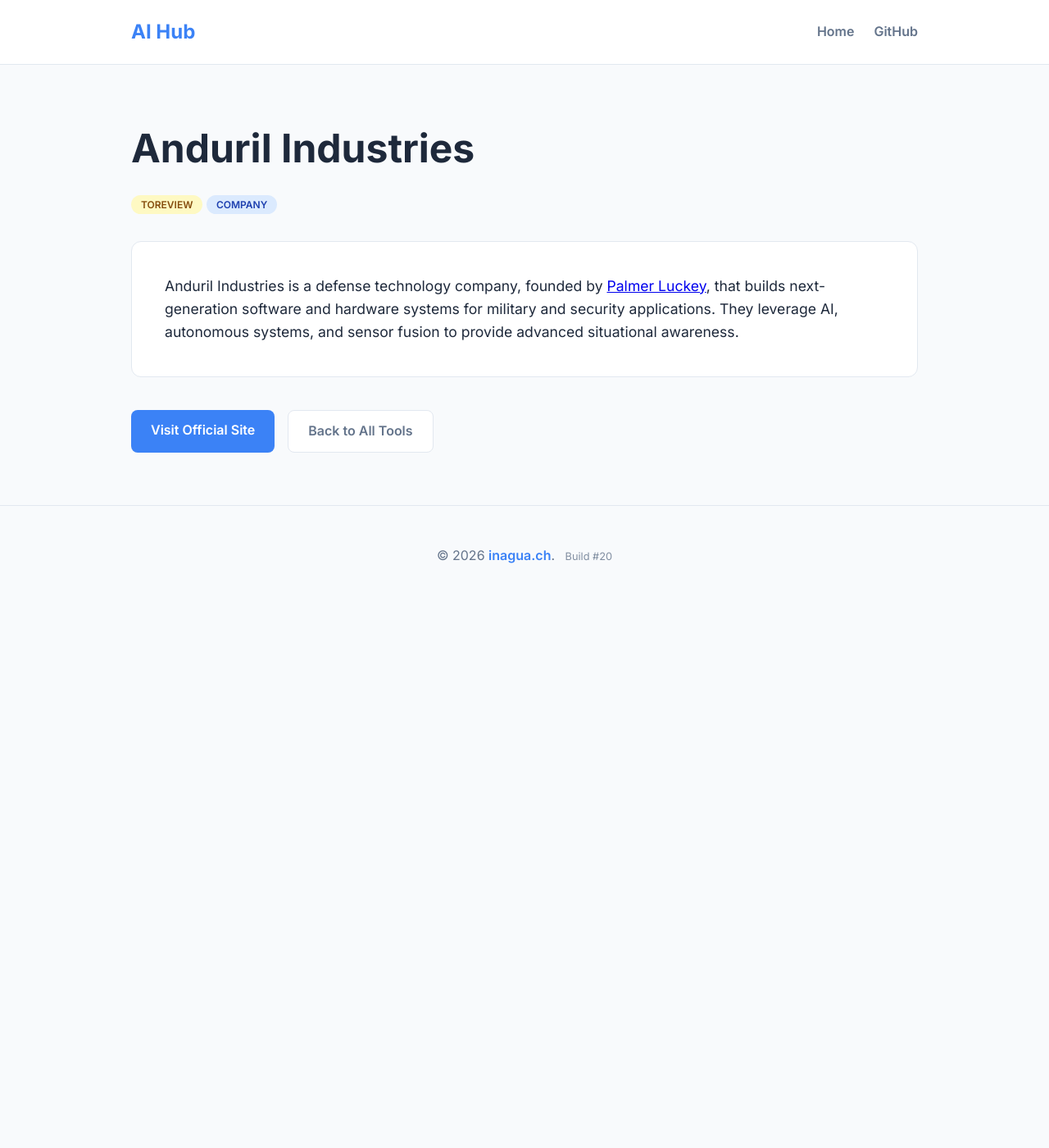
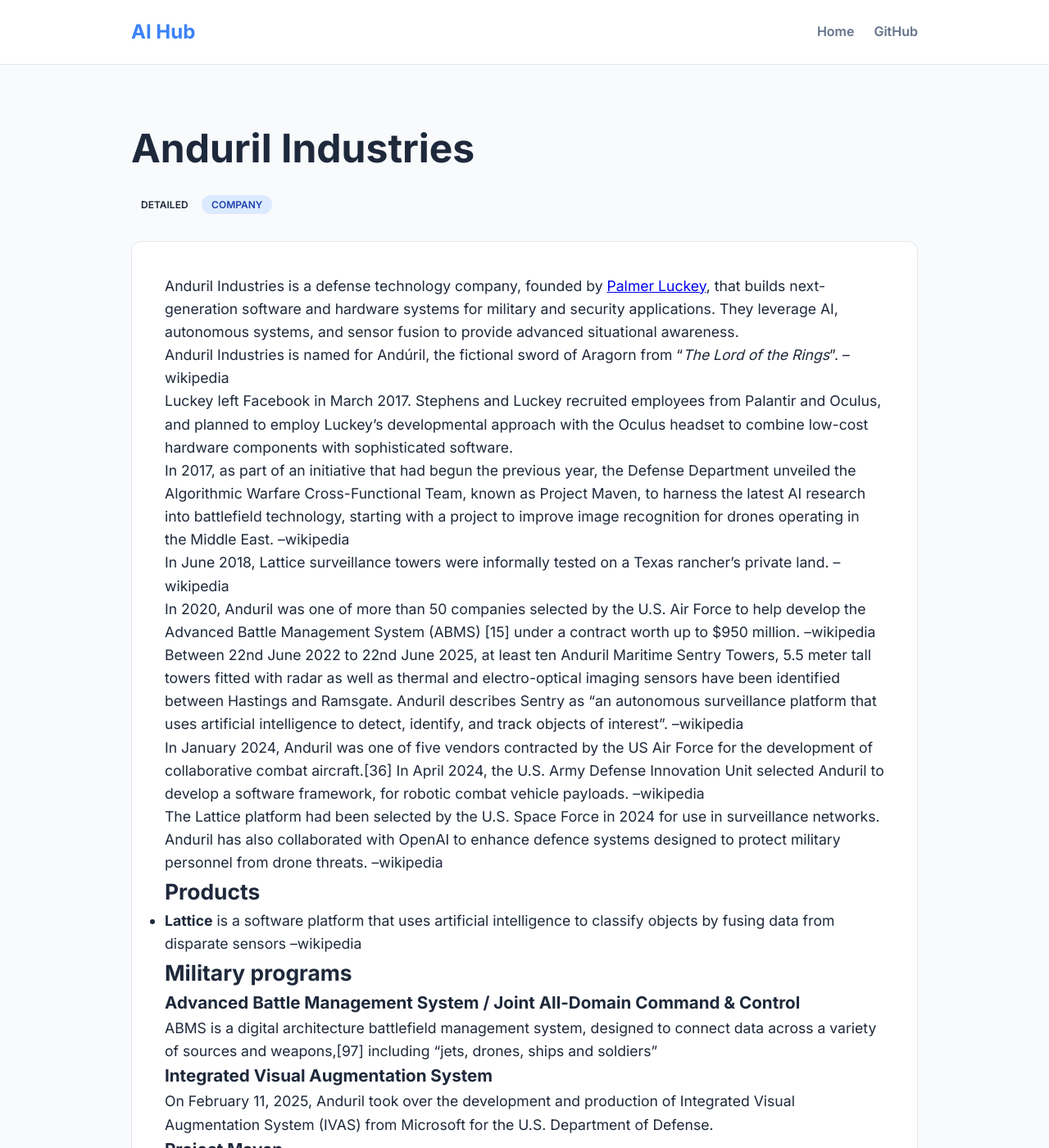
Before and after one commit to inagua/ai-box, a Jekyll site: the page built from _technologies/anduril.md, in a window 1280 px wide and 1400 px high. Shown: the whole window at 82% size. Built offline with Jekyll 4.4.1, drawn with Linux system fonts in a browser that asks for light colours; some of the changed text lies outside the part shown.

Commit message:
Update anduril.md #7

```diff
--- a/_technologies/anduril.md
+++ b/_technologies/anduril.md
@@ -1,9 +1,44 @@
 ---
 layout: technology
 name: "Anduril Industries"
-status: "ToReview"
+status: "Detailed"
 category: "Company"
 website: "https://www.anduril.com"
 ---
 
 Anduril Industries is a defense technology company, founded by [Palmer Luckey]({{ site.baseurl }}/technologies/palmer-luckey/), that builds next-generation software and hardware systems for military and security applications. They leverage AI, autonomous systems, and sensor fusion to provide advanced situational awareness.
+
+Anduril Industries is named for Andúril, the fictional sword of Aragorn from "_The Lord of the Rings_". --wikipedia
+
+Luckey left Facebook in March 2017. Stephens and Luckey recruited employees from Palantir and Oculus, and planned to employ Luckey's developmental approach with the Oculus headset to combine low-cost hardware components with sophisticated software.
+
+In 2017, as part of an initiative that had begun the previous year, the Defense Department unveiled the Algorithmic Warfare Cross-Functional Team, known as Project Maven, to harness the latest AI research into battlefield technology, starting with a project to improve image recognition for drones operating in the Middle East. --wikipedia
+
+In June 2018, Lattice surveillance towers were informally tested on a Texas rancher's private land. --wikipedia
+
+In 2020, Anduril was one of more than 50 companies selected by the U.S. Air Force to help develop the Advanced Battle Management System (ABMS) [15] under a contract worth up to $950 million. --wikipedia
+
+Between 22nd June 2022 to 22nd June 2025, at least ten Anduril Maritime Sentry Towers, 5.5 meter tall towers fitted with radar as well as thermal and electro-optical imaging sensors have been identified between Hastings and Ramsgate. Anduril describes Sentry as “an autonomous surveillance platform that uses artificial intelligence to detect, identify, and track objects of interest”. --wikipedia
+
+In January 2024, Anduril was one of five vendors contracted by the US Air Force for the development of collaborative combat aircraft.[36] In April 2024, the U.S. Army Defense Innovation Unit selected Anduril to develop a software framework, for robotic combat vehicle payloads. --wikipedia
+
+The Lattice platform had been selected by the U.S. Space Force in 2024 for use in surveillance networks. Anduril has also collaborated with OpenAI to enhance defence systems designed to protect military personnel from drone threats. --wikipedia
+
+<h2>Products</h2>
+
+- <b>Lattice</b> is a software platform that uses artificial intelligence to classify objects by fusing data from disparate sensors --wikipedia
+
+
+<h2>Military programs</h2>
+
+<h3>Advanced Battle Management System / Joint All-Domain Command & Control</h3>
+
+ABMS is a digital architecture battlefield management system, designed to connect data across a variety of sources and weapons,[97] including "jets, drones, ships and soldiers"
+
+<h3>Integrated Visual Augmentation System</h3>
+
+On February 11, 2025, Anduril took over the development and production of Integrated Visual Augmentation System (IVAS) from Microsoft for the U.S. Department of Defense.
+
+<h3>Project Maven</h3>
+
+Project Maven is an initiative that started in 2018 intended to adapt AI for military purposes.
```
